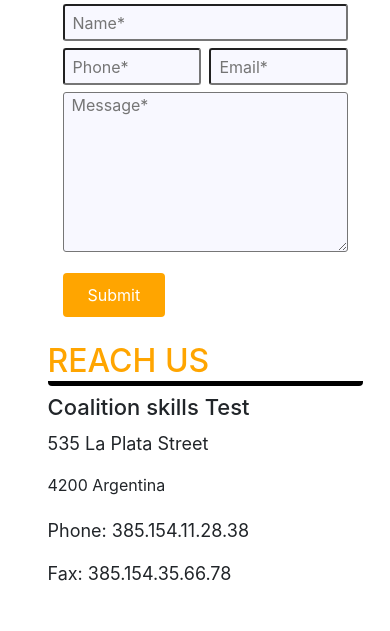
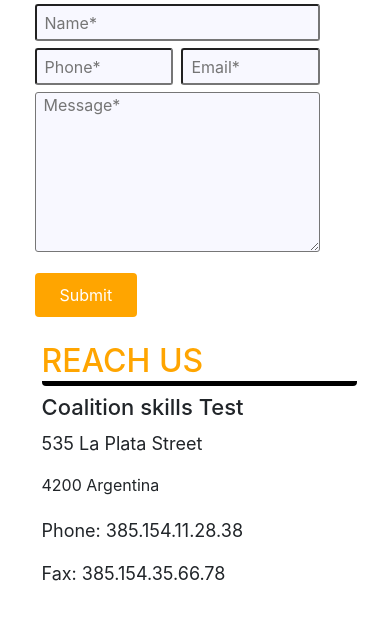
Before and after one commit to Princessayomide53/Skill-test, a plain HTML site: page index.html in a window 390 px wide. Shown: the part 553-1184 px from the top of the page. Drawn offline with nearby package versions, Linux system fonts and the light colour scheme.

Commit message:
fixed the padding around the form

```diff
--- a/style.css
+++ b/style.css
@@ -462,13 +462,13 @@ display: block;
 
      .container {
         width: 90%;
-         margin-left: 28px;
+         /* margin-left: 2px; */
         margin-right: 80px;
      }
 
          .container1 {
              width: 90%;
-             margin-left: 28px;
+             margin-left: 22px;
              margin-right: 80px;
          }
 
@@ -478,4 +478,10 @@ display: block;
             .navbar-expand-lg {
                     width: 100%;
                 }
+
+            /* .container {
+                     width: 90%;
+                     margin-left: 20px;
+                       /* margin-right: 80px; */
+                                 /* } */
     }
```
